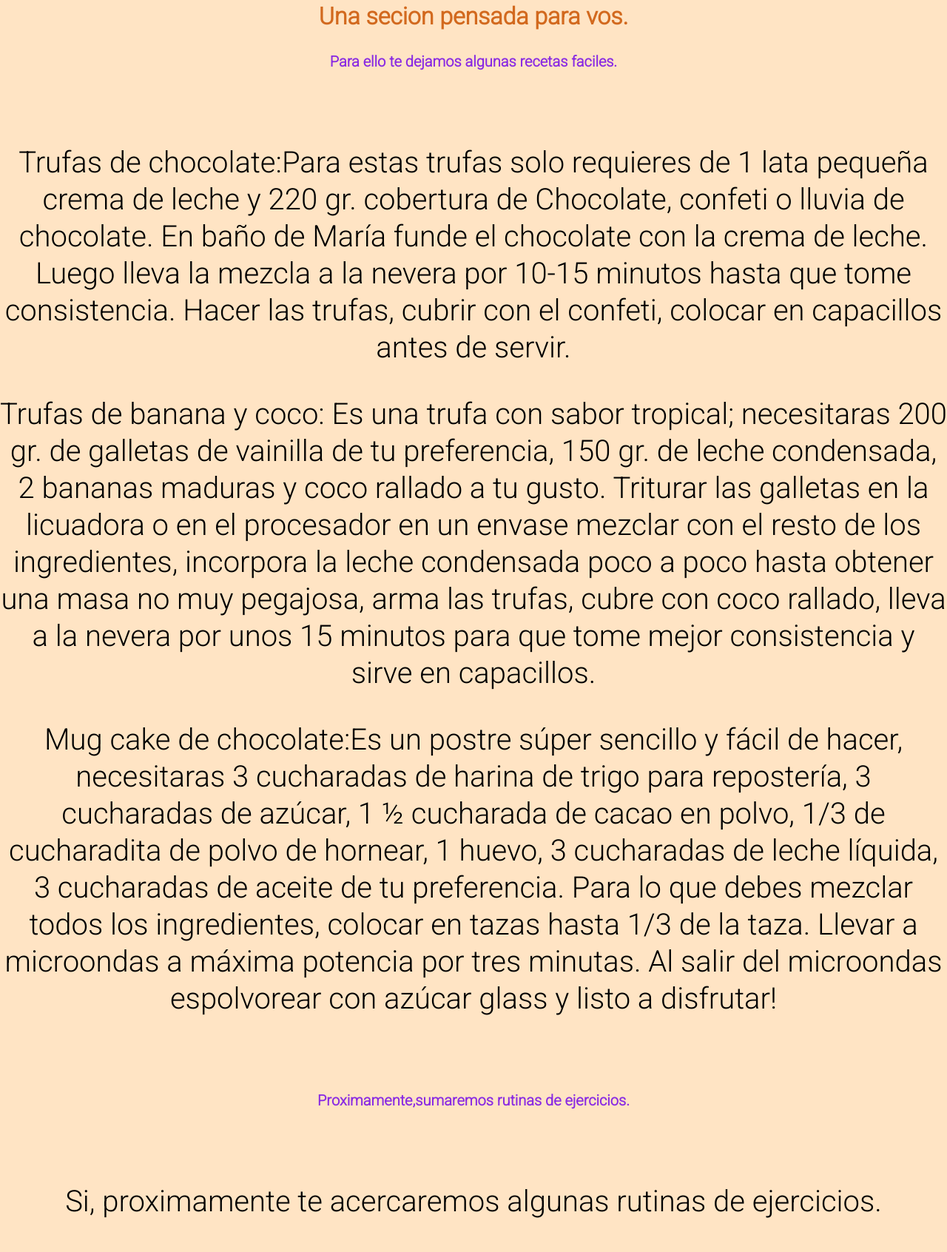
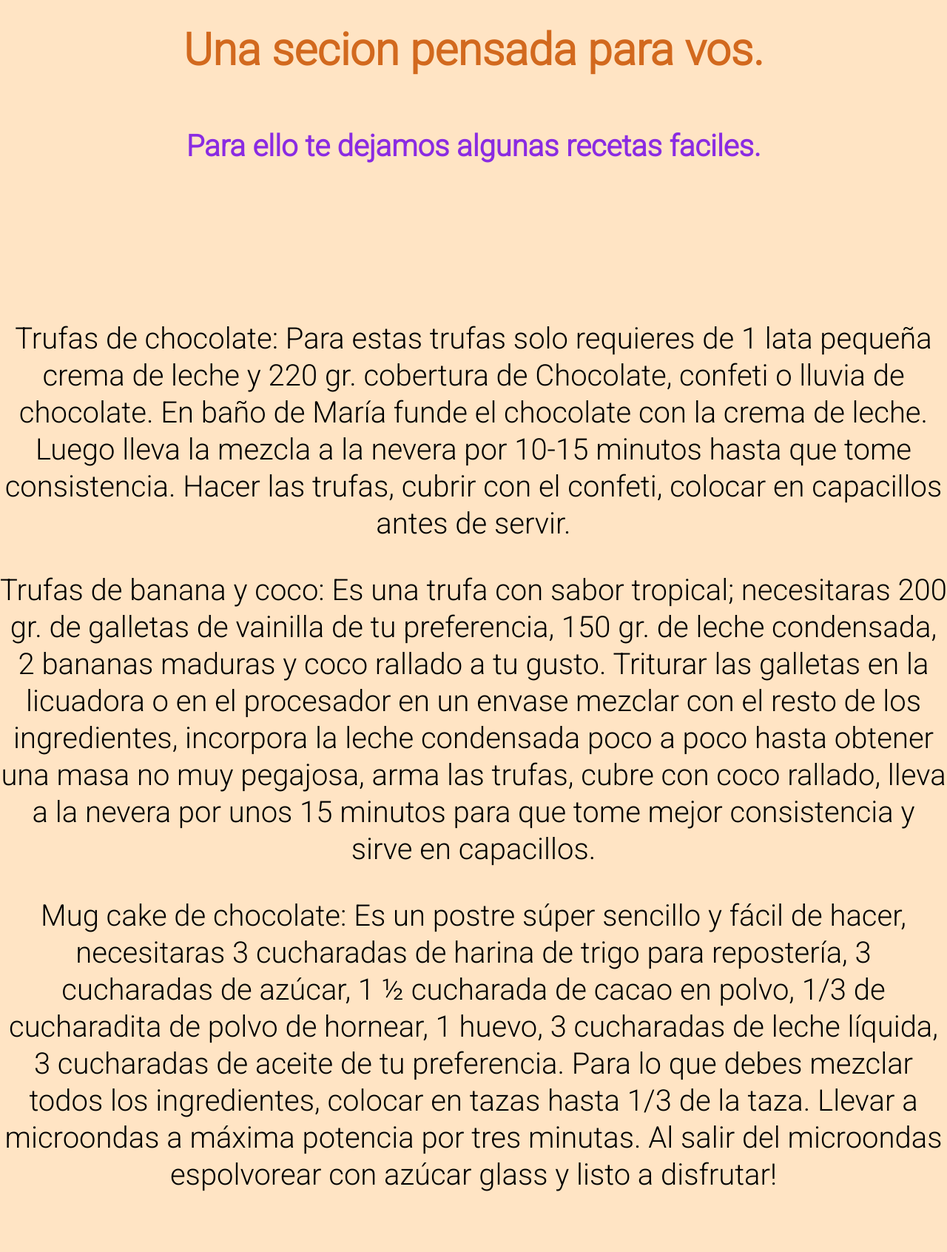
Before and after one commit to RamiroMendez/paginachismentos, a plain HTML site: page section/mas.html in a window 1280 px wide. Shown: the part 229-1921 px from the top of the page at 74% size. Drawn offline with Linux system fonts and the light colour scheme.

Commit message:
modifico secciones preentrega

```diff
--- a/css/estilos.css
+++ b/css/estilos.css
@@ -55,13 +55,15 @@ p{
 h1{
   color: black;
   text-align: center;
-  margin-top: 30px;
-  margin-bottom: 30px;
+  margin-top: 10px;
+  margin-bottom: 80px;
 }
 
 h2, h3{
-  font-size: 20px;
+  font-size: 40px;
   color: blueviolet;
+  margin-top: 60px;
+  margin-bottom: 50px;
 }
 
 section{
@@ -72,8 +74,9 @@ section{
   margin-bottom: 60px;
 }
 
-.span{
+span{
   font-weight: 600px;
+  color: black;
 }
 
 
@@ -177,7 +180,7 @@ footer{
     "resgistrate registarte"
     "formulario formulario"
     "footer footer";
-    }
+}
 
 
 
@@ -199,7 +202,7 @@ body{
     "resgistrate registrate registrate"
     "formulario formulario formulario"
     "footer footer footer";
-    }
+}
 
 
 
@@ -277,6 +280,8 @@ li{
   color: coral;
 }
 
+}
+
 
 @media(min-width: 600px){
   .moda2022{
@@ -326,6 +331,11 @@ h1{
   "footer footer footer";
 }
 
-
+.chico{
+  width: 400px;
+	height: 300px;
+	border: 10px solid red;
+	margin-top: 15px;
+}
 
 }
--- a/section/mas.html
+++ b/section/mas.html
@@ -36,26 +36,32 @@
         </header>
     </div>
 
+<section>
+
     <h1>Una secion pensada para vos.</h1>
 
     <h2>Para ello te dejamos algunas recetas faciles.</h2>
 
-<section class="recetas">
+</section>
 
-    <p class="preparacion"><span>Trufas de chocolate:</span>Para estas trufas solo requieres de 1 lata pequeña crema de leche y 220 gr. cobertura de Chocolate, confeti o lluvia de chocolate. En baño de María funde el chocolate con la crema de leche. Luego lleva la mezcla a la nevera por 10-15 minutos hasta que tome consistencia. Hacer las trufas, cubrir con el confeti, colocar en capacillos antes de servir.</p>
+<section>
 
-    <p class="prepracion"><span>Trufas de banana y coco:</span>
-    Es una trufa con sabor tropical; necesitaras 200 gr. de galletas de vainilla de tu preferencia, 150  gr. de leche condensada, 2 bananas maduras y coco rallado a tu gusto. Triturar las galletas en la licuadora o en el procesador en un envase mezclar con el resto de los ingredientes, incorpora la leche condensada poco a poco hasta obtener una masa no muy pegajosa, arma las trufas, cubre con coco rallado, lleva a la nevera por unos 15 minutos para que tome mejor consistencia y sirve en capacillos.</p>
+    <div class="preparacion"><p><span>Trufas de chocolate:</span>
+    Para estas trufas solo requieres de 1 lata pequeña crema de leche y 220 gr. cobertura de Chocolate, confeti o lluvia de chocolate. En baño de María funde el chocolate con la crema de leche. Luego lleva la mezcla a la nevera por 10-15 minutos hasta que tome consistencia. Hacer las trufas, cubrir con el confeti, colocar en capacillos antes de servir.</p></div>
 
-    <p class="prepracion"><span>Mug cake de chocolate:</span>Es un postre súper sencillo y fácil de hacer, necesitaras 3 cucharadas de harina de trigo para repostería, 3 cucharadas de azúcar, 1 ½ cucharada de cacao en polvo, 1/3 de cucharadita de polvo de hornear, 1 huevo, 3 cucharadas de leche líquida, 3 cucharadas de aceite de tu preferencia. Para lo que debes mezclar todos los ingredientes, colocar en tazas hasta 1/3 de la taza. Llevar a microondas a máxima potencia por tres minutas. Al salir del microondas espolvorear con azúcar glass y listo a disfrutar!</p>
+    <div class="preparacion"><p><span>Trufas de banana y coco:</span>
+    Es una trufa con sabor tropical; necesitaras 200 gr. de galletas de vainilla de tu preferencia, 150  gr. de leche condensada, 2 bananas maduras y coco rallado a tu gusto. Triturar las galletas en la licuadora o en el procesador en un envase mezclar con el resto de los ingredientes, incorpora la leche condensada poco a poco hasta obtener una masa no muy pegajosa, arma las trufas, cubre con coco rallado, lleva a la nevera por unos 15 minutos para que tome mejor consistencia y sirve en capacillos.</p></div>
+
+    <div class="preparacion"><p><span>Mug cake de chocolate:</span>
+    Es un postre súper sencillo y fácil de hacer, necesitaras 3 cucharadas de harina de trigo para repostería, 3 cucharadas de azúcar, 1 ½ cucharada de cacao en polvo, 1/3 de cucharadita de polvo de hornear, 1 huevo, 3 cucharadas de leche líquida, 3 cucharadas de aceite de tu preferencia. Para lo que debes mezclar todos los ingredientes, colocar en tazas hasta 1/3 de la taza. Llevar a microondas a máxima potencia por tres minutas. Al salir del microondas espolvorear con azúcar glass y listo a disfrutar!</p></div>
 
 </section>
 
+<section>
+
         <h3>Proximamente,sumaremos rutinas de ejercicios.</h3>
 
-<section class="ejercicios">
-
-<p>Si, proximamente te acercaremos algunas rutinas de ejercicios.</p>
+        <div><p>Si, proximamente te acercaremos algunas rutinas de ejercicios.</p></div>
 
 </section>
 
```
Also changed, not shown: index.html (+1 -6 lines), section/moda.html (+0 -2 lines), section/musica.html (+4 -2 lines), section/nosotros.html (+6 -1 lines), section/novedades.html (+5 -4 lines). Lines whose indentation alone changed are shown as unchanged.
